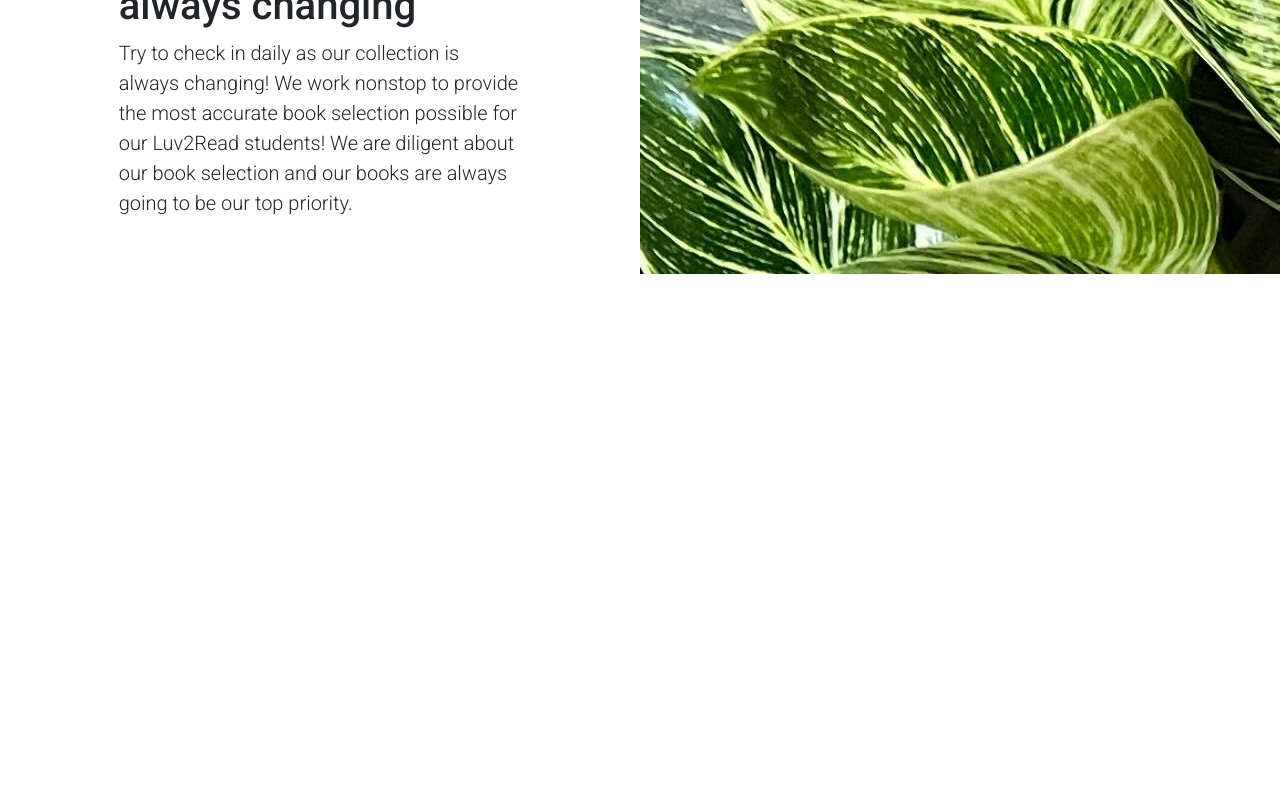
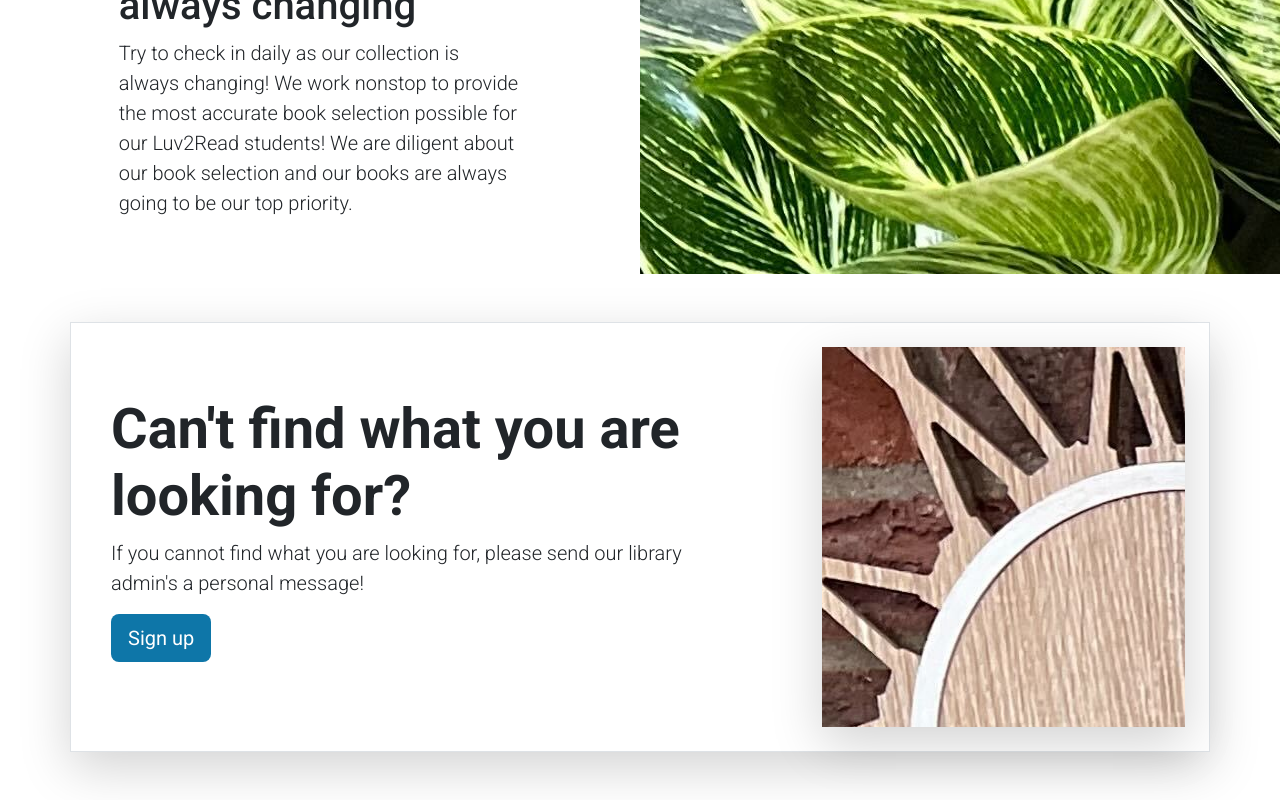
Before and after one commit to Sagnik004/spring-react-practice-apps, a React (Create React App) app in the folder library-management-application/frontend/library-mgmt-ui/: page / in a window 1280 px wide. Shown: the part 1590-2390 px from the top of the page. Before the commit the page ends 1864 px from the top, so only its background shows below. Built offline with nearby package versions, Linux system fonts and the light colour scheme.

Commit message:
home page lib services component added

```diff
--- a/library-management-application/frontend/library-mgmt-ui/src/App.tsx
+++ b/library-management-application/frontend/library-mgmt-ui/src/App.tsx
@@ -5,6 +5,7 @@
 import ExploreTopBooks from './components/layouts/homePage/ExploreTopBooks';
 import Carousel from './components/layouts/homePage/Carousel';
 import Heros from './components/layouts/homePage/Heros';
+import LibraryServices from './components/layouts/homePage/LibraryServices';
 
 const App = () => {
   return (
@@ -13,6 +14,7 @@
       <ExploreTopBooks />
       <Carousel />
       <Heros />
+      <LibraryServices />
     </div>
   );
 };
--- /dev/null
+++ b/library-management-application/frontend/library-mgmt-ui/src/components/layouts/homePage/LibraryServices.tsx
@@ -0,0 +1,27 @@
+import React from 'react';
+
+const LibraryServices = () => {
+  return (
+    <div className="container my-5">
+      <div className="row p-4 align-items-center border shadow-lg">
+        <div className="col-lg-7 p-3">
+          <h1 className="display-4 fw-bold">
+            Can't find what you are looking for?
+          </h1>
+          <p className="lead">
+            If you cannot find what you are looking for, please send our library
+            admin's a personal message!
+          </p>
+          <div className="d-grid gap-2 justify-content-md-start mb-4 mb-lg-3">
+            <a href="#" className="btn main-color btn-lg text-white">
+              Sign up
+            </a>
+          </div>
+        </div>
+        <div className="col-lg-4 offset-lg-1 shadow-lg lost-image"></div>
+      </div>
+    </div>
+  );
+};
+
+export default LibraryServices;
```
